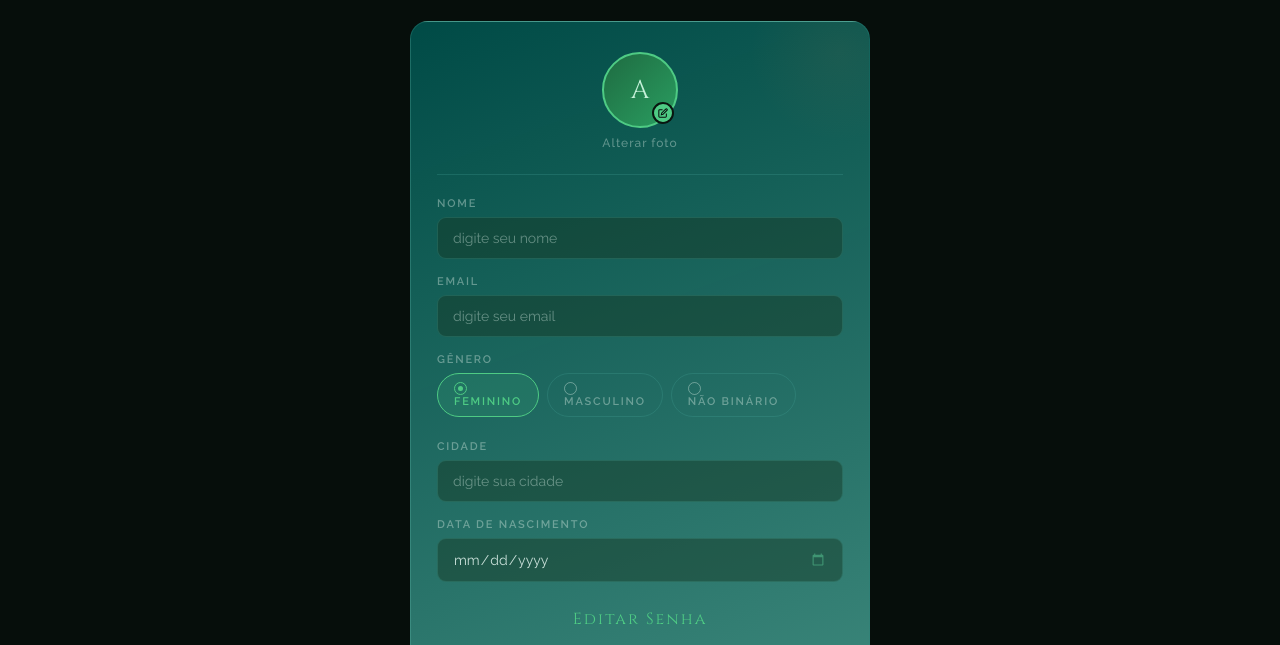
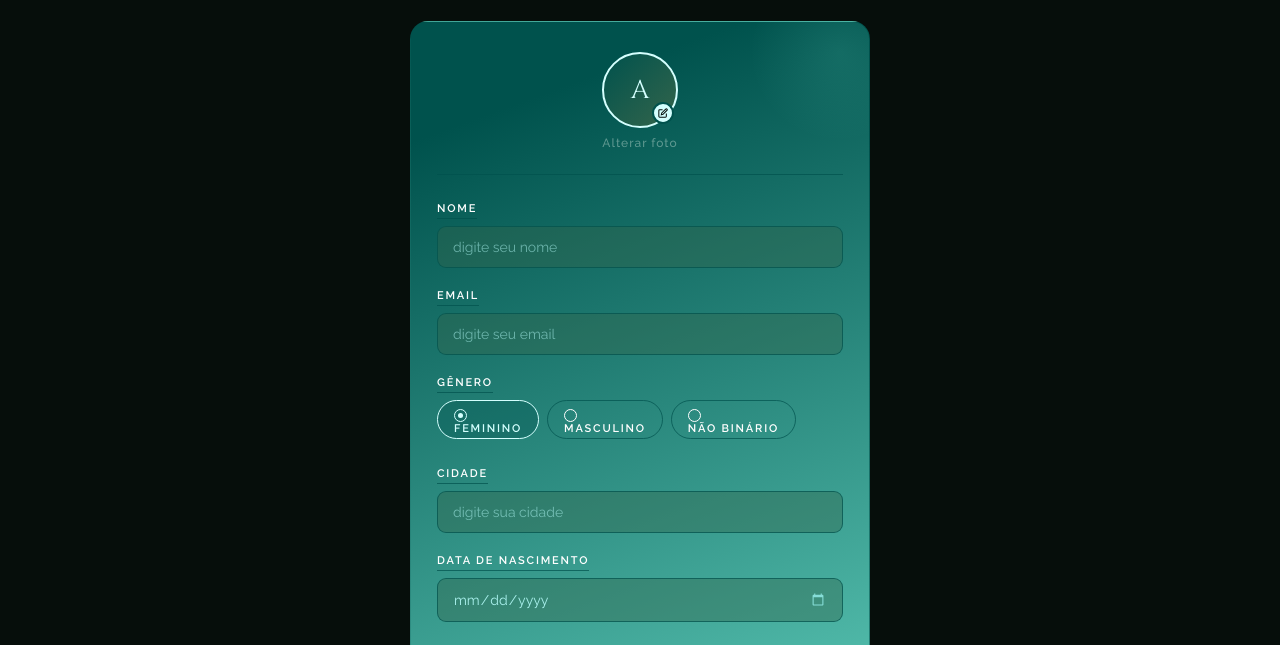
Before and after one commit to VuraAstrology/Vura, a plain HTML site: page perfil.html in a window 1280 px wide. Shown: the part 141-786 px from the top of the page. Drawn offline with Linux system fonts and the light colour scheme.

Commit message:
ajuste cores perfil

```diff
--- a/assets/css/perfil.css
+++ b/assets/css/perfil.css
@@ -4,14 +4,15 @@
 :root {
   --bg:           #060e0b;
   --card:         #0d1f17;
-  --border:       rgba(72, 180, 120, 0.18);
-  --border-focus: rgba(72, 180, 120, 0.55);
-  --text:         #edd4d4;
-  --muted:        rgba(180, 220, 200, 0.45);
-  --accent:       #4ecb84;
-  --accent-dark:  #2a9e61;
-  --input-bg:     rgba(20, 55, 35, 0.45);
-  --glow:         rgba(78, 203, 132, 0.14);
+  --border:       rgba(0, 82, 77, 0.70);
+  --border-focus: rgba(0, 82, 77, 1);
+  --text:         #ffffff;
+  --muted:        rgba(255, 255, 255, 0.6);
+  --accent:       #D4FFFE;
+  --accent-dark:  #A9F0EC;
+  --input-bg:     rgba(52, 101, 75, 0.40);
+  --input-text:   #A9F0EC;
+  --glow:         rgba(126, 245, 222, 0.18);
 }
 
 .conteudo {
@@ -40,8 +41,8 @@ h1 {
 .card {
   width: calc(100% - 32px);
   max-width: 460px;
-  background: linear-gradient(160deg, #00524DE5 ,#509c8d );
-  border: 1px solid var(--border);
+  background: linear-gradient(160deg, #00524D 10%, #7EF5DE 100%);
+  border: 1px solid rgba(0, 82, 77, 0.40);
   border-radius: 18px;
   padding: 30px 26px 36px;
   position: relative;
@@ -54,7 +55,7 @@ h1 {
   position: absolute;
   top: -60px; right: -60px;
   width: 180px; height: 180px;
-  background: radial-gradient(circle, rgba(203, 128, 78, 0.07) 0%, transparent 70%);
+  background: radial-gradient(circle, rgba(126, 245, 222, 0.10) 0%, transparent 70%);
   pointer-events: none;
 }
 
@@ -69,14 +70,14 @@ h1 {
 .avatar-ring {
   width: 76px; height: 76px;
   border-radius: 50%;
-  background: linear-gradient(135deg, #1e6b41, #2a9e61);
+  background: linear-gradient(135deg, #00524D, #34654B);
   border: 2px solid var(--accent);
   display: flex;
   align-items: center;
   justify-content: center;
   font-family: 'Cinzel', serif;
   font-size: 26px;
-  color: #c4f0d8;
+  color: var(--accent);
   position: relative;
   cursor: pointer;
   transition: transform .3s, box-shadow .3s;
@@ -96,7 +97,7 @@ h1 {
   display: flex;
   align-items: center;
   justify-content: center;
-  border: 2px solid #091610;
+  border: 2px solid #00524D;
 }
 
 .avatar-edit-badge svg { width: 10px; }
@@ -112,7 +113,7 @@ h1 {
 /* ── Divider ── */
 .divider {
   border: none;
-  border-top: 1px solid var(--border);
+  border-top: 1px solid rgba(0, 82, 77, 0.70);
   margin: 0 0 22px;
 }
 
@@ -120,12 +121,14 @@ h1 {
 .field { margin-bottom: 16px; }
 
 .field label {
-  display: block;
+  display: inline-block;
   font-size: 11px;
   font-weight: 600;
   letter-spacing: 1.8px;
   text-transform: uppercase;
-  color: var(--muted);
+  color: #ffffff;
+  border-bottom: 1px solid rgba(0, 82, 77, 0.70);
+  padding-bottom: 3px;
   margin-bottom: 7px;
 }
 
@@ -134,11 +137,11 @@ input[type="email"],
 input[type="password"],
 input[type="date"] {
   width: 100%;
-  background: var(--input-bg);
-  border: 1px solid var(--border);
+  background: rgba(52, 101, 75, 0.40);
+  border: 1px solid rgba(0, 82, 77, 0.70);
   border-radius: 9px;
   padding: 12px 15px;
-  color: var(--text);
+  color: var(--input-text);
   font-family: 'Raleway', sans-serif;
   font-size: 14px;
   font-weight: 400;
@@ -147,21 +150,21 @@ input[type="date"] {
   -webkit-appearance: none;
 }
 
-input::placeholder { color: var(--muted); }
+input::placeholder { color: rgba(169, 240, 236, 0.55); }
 
 input:focus {
-  border-color: var(--border-focus);
-  background: rgba(20, 65, 40, 0.5);
-  box-shadow: 0 0 0 3px rgba(78, 203, 132, .07);
+  border-color: rgba(0, 82, 77, 1);
+  background: rgba(52, 101, 75, 0.55);
+  box-shadow: 0 0 0 3px rgba(0, 82, 77, 0.18);
 }
 
 input[type="date"]::-webkit-calendar-picker-indicator {
-  filter: invert(.55) sepia(1) saturate(2) hue-rotate(100deg);
+  filter: invert(.8) sepia(1) saturate(2) hue-rotate(140deg);
   cursor: pointer;
-  opacity: .55;
+  opacity: .7;
 }
 
-/* ── Radio group — pill style (como na screenshot) ── */
+/* ── Radio group — pill style ── */
 .radio-group {
   display: flex;
   gap: 8px;
@@ -172,7 +175,7 @@ input[type="date"]::-webkit-calendar-picker-indicator {
   display: flex;
   align-items: center;
   gap: 7px;
-  border: 1.5px solid var(--border);
+  border: 1.5px solid rgba(0, 82, 77, 0.70);
   border-radius: 9999px;
   padding: 8px 16px;
   cursor: pointer;
@@ -181,7 +184,7 @@ input[type="date"]::-webkit-calendar-picker-indicator {
   font-weight: 600;
   letter-spacing: 1.2px;
   text-transform: uppercase;
-  color: var(--muted);
+  color: rgba(255, 255, 255, 0.7);
   user-select: none;
   background: transparent;
 }
@@ -196,7 +199,6 @@ input[type="date"]::-webkit-calendar-picker-indicator {
   align-items: center;
   justify-content: center;
   flex-shrink: 0;
-  transition: border-color .2s;
 }
 
 .radio-dot::after {
@@ -208,10 +210,9 @@ input[type="date"]::-webkit-calendar-picker-indicator {
   transition: opacity .2s;
 }
 
-/* Checked state */
 .radio-option:has(input:checked) {
   border-color: var(--accent);
-  background: rgba(78, 203, 132, 0.12);
+  background: rgba(0, 82, 77, 0.35);
   color: var(--accent);
 }
 
@@ -241,7 +242,7 @@ input[type="date"]::-webkit-calendar-picker-indicator {
   background: none;
   border: none;
   cursor: pointer;
-  color: var(--muted);
+  color: rgba(169, 240, 236, 0.55);
   padding: 4px;
   display: flex;
   transition: color .2s;
@@ -255,10 +256,10 @@ input[type="date"]::-webkit-calendar-picker-indicator {
   width: 100%;
   margin-top: 26px;
   padding: 14px;
-  background: linear-gradient(135deg, #1e6b41, #2a9e61);
-  border: 1px solid rgba(78, 203, 132, .28);
+  background: linear-gradient(135deg, #00524D, #34654B);
+  border: 1px solid rgba(212, 255, 254, 0.25);
   border-radius: 10px;
-  color: #c4f0d8;
+  color: #D4FFFE;
   font-family: 'Raleway', sans-serif;
   font-size: 13px;
   font-weight: 600;
@@ -269,8 +270,8 @@ input[type="date"]::-webkit-calendar-picker-indicator {
 }
 
 .btn-save:hover {
-  background: linear-gradient(135deg, #245e3c, #31b570);
-  box-shadow: 0 4px 20px rgba(78, 203, 132, .18);
+  background: linear-gradient(135deg, #006e67, #3d7a5a);
+  box-shadow: 0 4px 20px rgba(126, 245, 222, 0.20);
   transform: translateY(-1px);
 }
 
@@ -282,7 +283,8 @@ input[type="date"]::-webkit-calendar-picker-indicator {
   to   { opacity: 1; transform: translateY(0); }
 }
 
-.vura_logo{
-    height: 90px;
-    width: 90px;
+/* ── Logo ── */
+.vura_logo {
+  height: 90px;
+  width: 90px;
 }
```
